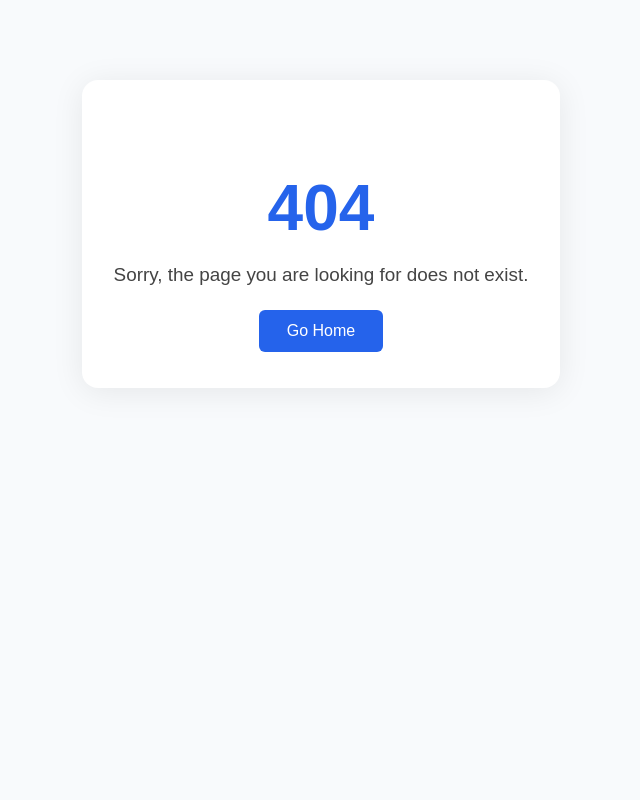
After one commit to polughoul/improving-audio-speech-service, a Flask app: template templates/404.html in a window 1280 px wide. The commit adds this page. Shown: the whole page, without its empty margins (319-959 px from the left). Run offline with Flask 3, Linux system fonts and the light colour scheme; the template is opened without the code that fills it, so the values that code supplies are empty.

Commit message:
add errors pages, add validation for input file on server side

```diff
--- a/app.py
+++ b/app.py
@@ -1,10 +1,11 @@
-from flask import Flask, request, render_template, send_from_directory
+from flask import Flask, request, render_template, send_from_directory, flash
 import os
 from utils import (
     extract_audio_from_video,
     transcribe_audio,
     find_parasites,
     censor_audio,
+    allowed_file,
 )
 
 app = Flask(__name__)
@@ -19,6 +20,11 @@ def index():
         file = request.files.get("file")
         if file:
             filename = file.filename
+            if not allowed_file(filename):
+                flash(
+                    "Unsupported file type. Allowed: wav, mp3, ogg, flac, mp4, mov, avi, mkv."
+                )
+                return render_template("index.html")
             file_path = os.path.join(UPLOAD_FOLDER, filename)
             file.save(file_path)
 
@@ -87,5 +93,15 @@ def download_file(filename):
     return send_from_directory(UPLOAD_FOLDER, filename, as_attachment=True)
 
 
+@app.errorhandler(404)
+def page_not_found(e):
+    return render_template("404.html"), 404
+
+
+@app.errorhandler(500)
+def server_error(e):
+    return render_template("500.html"), 500
+
+
 if __name__ == "__main__":
     app.run(debug=True)
--- a/static/style.css
+++ b/static/style.css
@@ -557,3 +557,24 @@ footer {
     font-size: 1.15rem;
     font-weight: 500;
 }
+
+
+.error-page {
+    max-width: 420px;
+    margin: 80px auto 0 auto;
+    background: #fff;
+    border-radius: 16px;
+    box-shadow: 0 4px 32px rgba(0,0,0,0.08);
+    padding: 48px 32px 36px 32px;
+    text-align: center;
+}
+.error-page h1 {
+    font-size: 4rem;
+    color: #2563eb;
+    margin-bottom: 12px;
+}
+.error-page p {
+    font-size: 1.18rem;
+    color: #444;
+    margin-bottom: 24px;
+}
--- /dev/null
+++ b/templates/404.html
@@ -0,0 +1,15 @@
+<!DOCTYPE html>
+<html lang="en">
+<head>
+    <meta charset="UTF-8">
+    <title>404 Not Found</title>
+    <link rel="stylesheet" href="/static/style.css">
+</head>
+<body>
+    <div class="error-page">
+        <h1>404</h1>
+        <p>Sorry, the page you are looking for does not exist.</p>
+        <a href="{{ url_for('index') }}" class="download-btn">Go Home</a>
+    </div>
+</body>
+</html>
--- a/utils.py
+++ b/utils.py
@@ -5,6 +5,8 @@ import whisper
 from rapidfuzz import fuzz
 import re
 from pydub import AudioSegment
+
+ALLOWED_EXTENSIONS = {"wav", "mp3", "ogg", "flac", "mp4", "mov", "avi", "mkv"}
 
 
 # --- load badwords from JSON ---
@@ -122,3 +124,8 @@ def censor_audio(
     censored_path = f"{base}_{action}.{out_format}"
     result.export(censored_path, format=out_format)
     return censored_path
+
+
+# --- validation for input file  ---
+def allowed_file(filename):
+    return "." in filename and filename.rsplit(".", 1)[1].lower() in ALLOWED_EXTENSIONS
```
Also changed, not shown: templates/500.html (added, +15 -0 lines).
